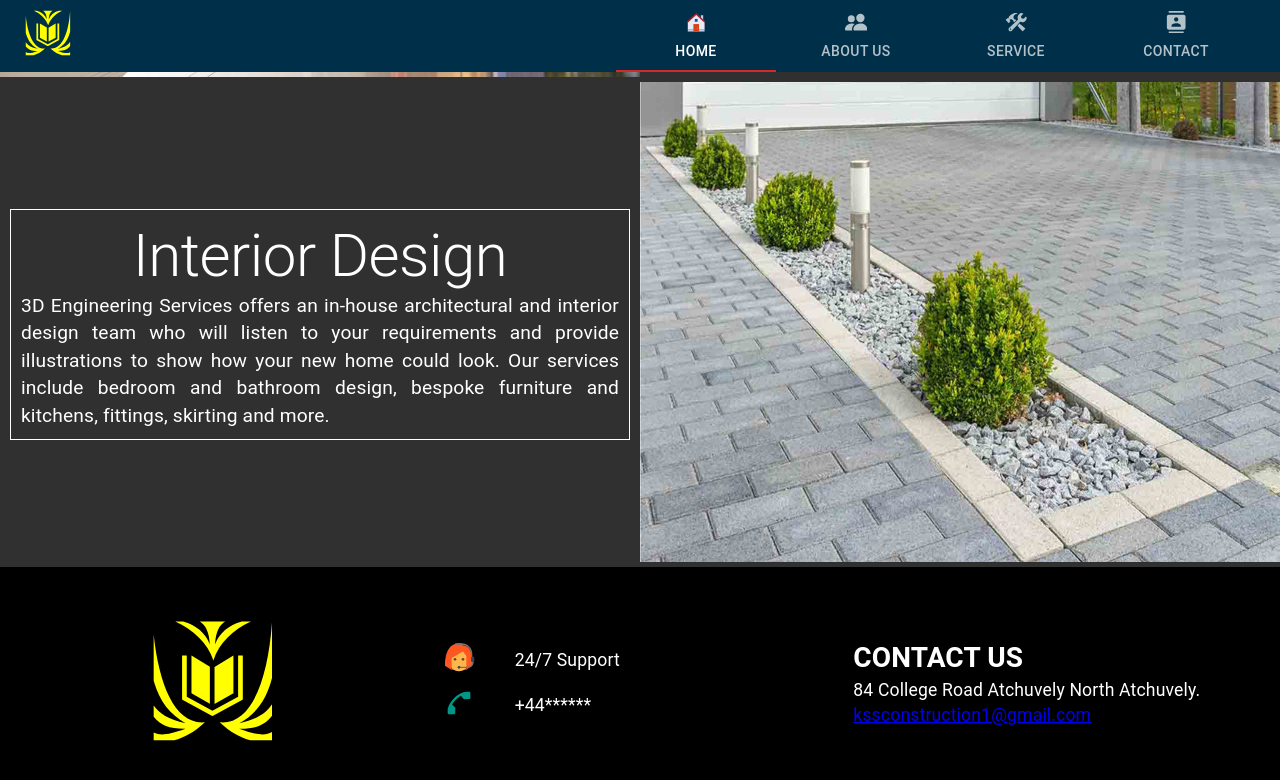
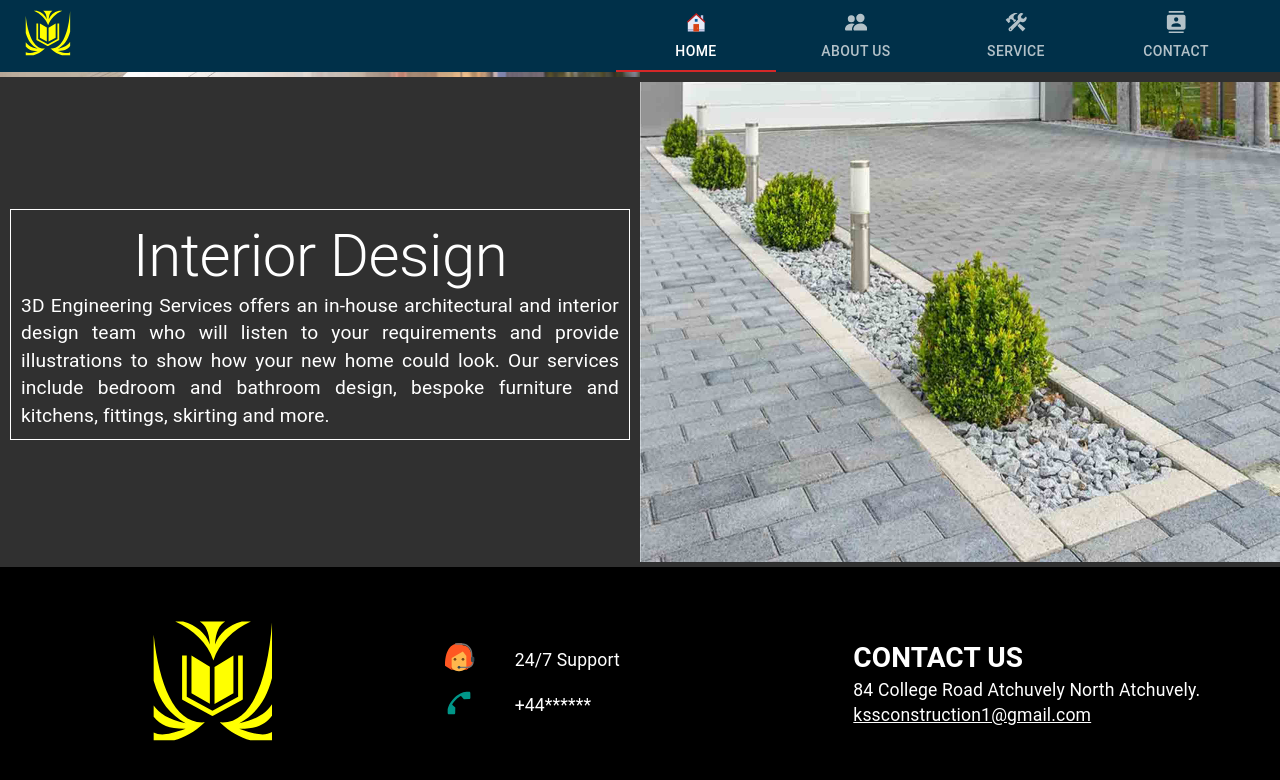
Before and after one commit to D3engineers/construction, a React (Create React App) app: page / in a window 1280 px wide. In both pictures the pointer is over the link "kssconstruction1@gmail.com". Shown: the part 2300-3080 px from the top of the page. Built offline with nearby package versions, Linux system fonts and the light colour scheme.

Commit message:
Update Footer.css

```diff
--- a/src/components/FooterComponent/Footer.css
+++ b/src/components/FooterComponent/Footer.css
@@ -8,3 +8,6 @@
 .child3__title{
   text-align: left;
 }
+.link_text_hover:hover{
+  color: white;
+}
```
